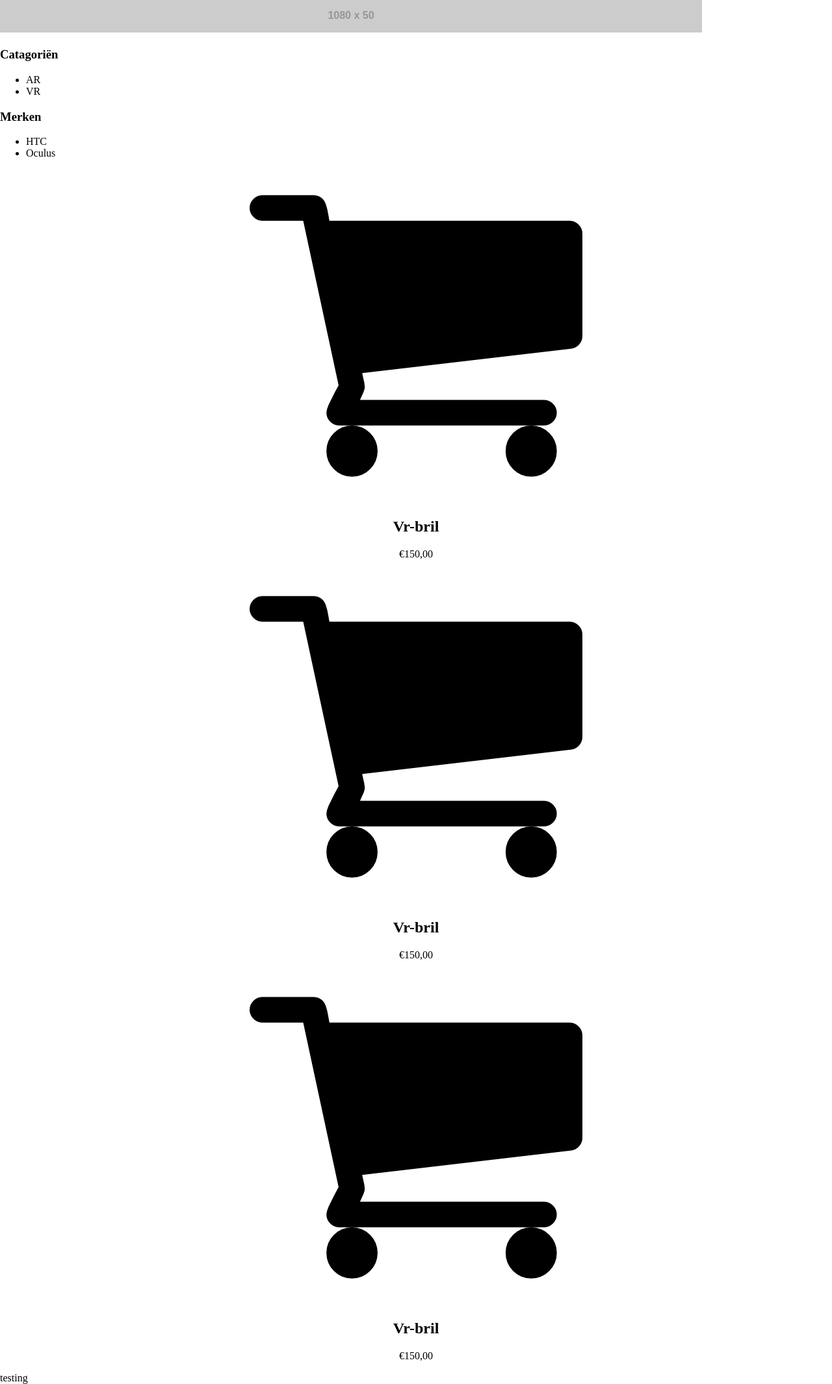
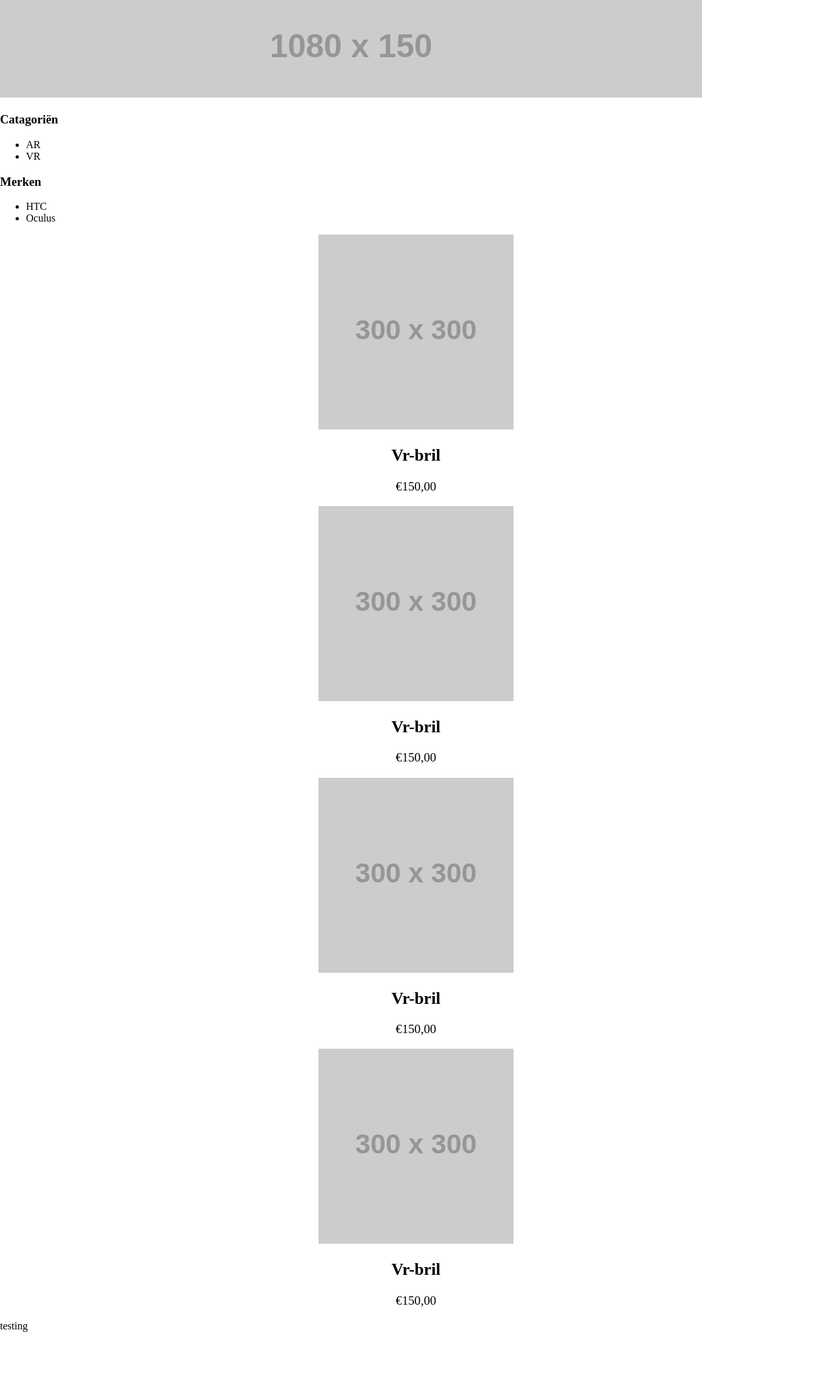
Before and after one commit to mainshooter/webshop, a PHP site: page / in a window 1280 px wide. Shown: the part 75-2205 px from the top of the page at 65% size. After the commit the page ends 2125 px from the top, so only its background shows below. Run offline with PHP 8.4, Linux system fonts and the light colour scheme; grey boxes labelled with a size stand in for pictures from a placeholder-image service; some libraries are stand-ins or nearby versions.

Commit message:
Vr glasses layout home

```diff
--- a/index.php
+++ b/index.php
@@ -27,7 +27,7 @@
         </nav>
 
         <div class="col-12" style="padding: 0;">
-          <img class="image_header col-12" src="http://placehold.it/1080x50"/>
+          <img class="image_header col-12" src="http://placehold.it/1080x150"/>
         </div>
 
         <content>
@@ -49,33 +49,35 @@
             </ul>
           </div>
 
-          <div class="col-6">
-
-            <div class="col-4 product">
+          <div class="col-8">
+            <div class="col-3 product">
               <!-- Product -->
-              <img class="col-12" src="file/site/shopping-card.png" />
+              <img class="col-12" src="http://placehold.it/300x300" />
               <h2>Vr-bril</h2>
               <p>&euro;150,00</p>
             </div>
 
-            <div class="col-4 product">
+            <div class="col-3 product">
               <!-- Products -->
-              <img class="col-12" src="file/site/shopping-card.png" />
+              <img class="col-12" src="http://placehold.it/300x300" />
               <h2>Vr-bril</h2>
               <p>&euro;150,00</p>
             </div>
-            <div class="col-4 product">
+            <div class="col-3 product">
               <!-- Product -->
-              <img class="col-12" src="file/site/shopping-card.png" />
+              <img class="col-12" src="http://placehold.it/300x300" />
+              <h2>Vr-bril</h2>
+              <p>&euro;150,00</p>
+            </div>
+            <div class="col-3 product">
+              <!-- Product -->
+              <img class="col-12" src="http://placehold.it/300x300" />
               <h2>Vr-bril</h2>
               <p>&euro;150,00</p>
             </div>
 
           </div>
 
-          <div class="col-1">
-            <!-- Empty -->
-          </div>
         </content>
 
         <div class="footer col-12">
--- a/style/style.css
+++ b/style/style.css
@@ -85,6 +85,14 @@ nav ul ul {
 .product {
   text-align: center;
 }
+.product h2 {
+  font-weight: bold;
+  font-size: 1.6em;
+}
+.product p {
+  font-weight: lighter;
+  font-size: 1.2em;
+}
 @media only screen and (min-width: 768px) {
     /* For desktop: */
 
```
